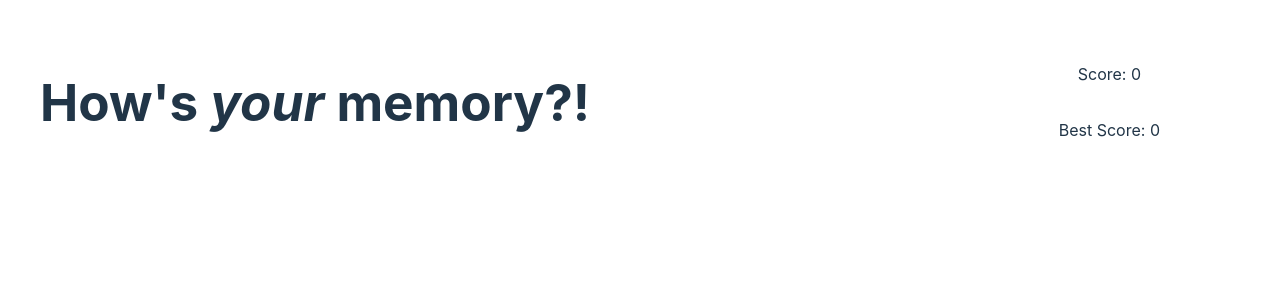
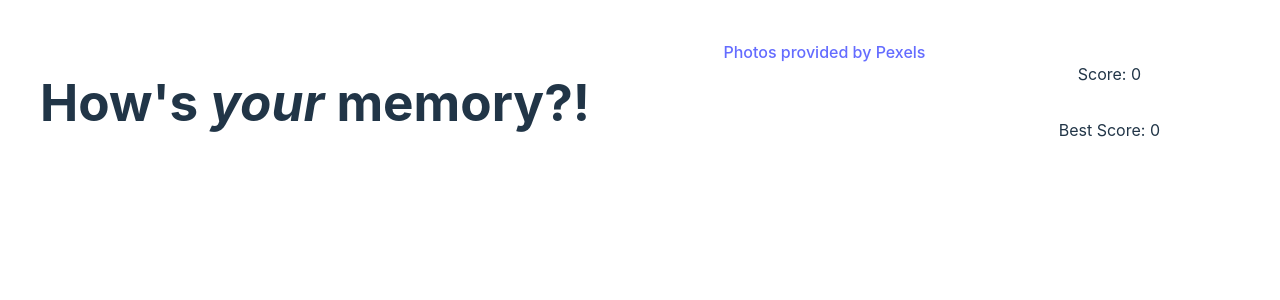
Before and after one commit to spyguyl2/top-memory-card, a React (Vite) app: page / in a window 1280 px wide. Shown: the top 300 px of the page. Built offline with nearby package versions, Linux system fonts and the light colour scheme.

Commit message:
Give credit

```diff
--- a/src/components/Header.jsx
+++ b/src/components/Header.jsx
@@ -4,6 +4,7 @@ const Header = ({ score, bestScore }) => {
       <h1>
         How's <em>your</em> memory?!
       </h1>
+      <a href="https://www.pexels.com">Photos provided by Pexels</a>
       <div id="scoreBoard">
         <p>Score: {score}</p>
         <p>Best Score: {bestScore}</p>
```
